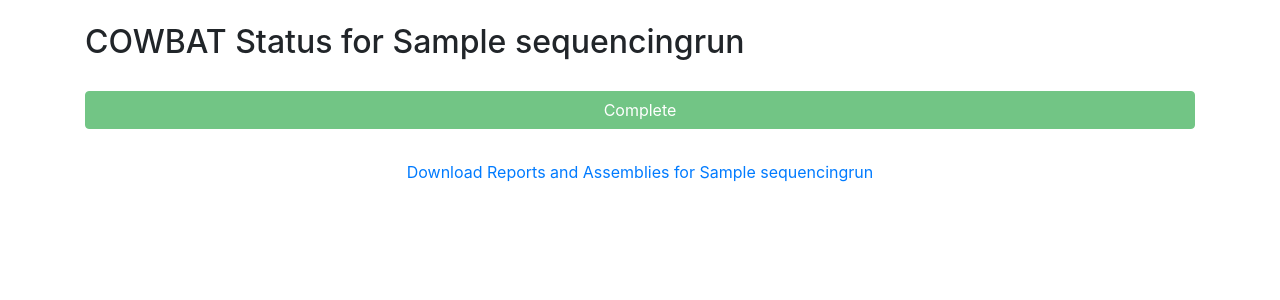
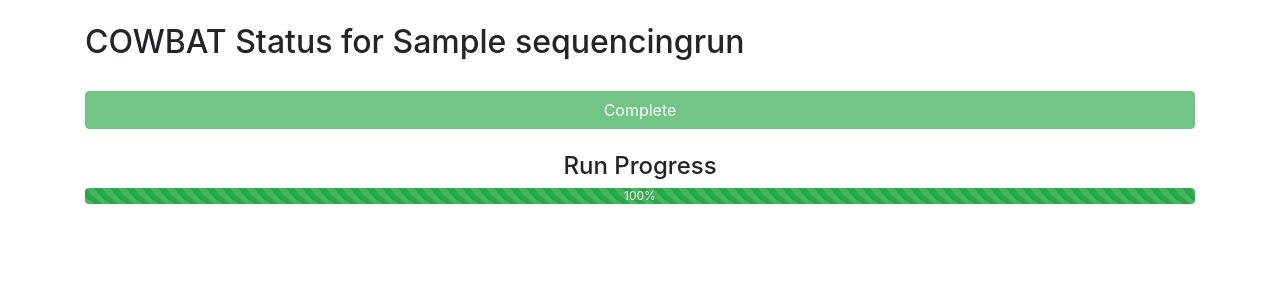
Before and after one commit to lowandrew/olc_webportalv2, a Django app: template olc_webportalv2/templates/cowbat/cowbat_processing.html in a window 1280 px wide. Shown: the part 56-356 px from the top of the page. Run offline with Django 3.2, Linux system fonts and the light colour scheme; the template is opened without the code that fills it: values that come from a table or form of the project are taken from there, others are empty; tables that the repository leaves empty hold one stand-in row (values such as "Sample post"); parts of the project's set-up code (start-up, migrations or seed data) failed here and were passed over; some libraries are stand-ins or nearby versions.

Commit message:
Assembly now has a progres bar to give user a rough idea of how their assembly is progressing

```diff
--- a/olc_webportalv2/templates/cowbat/cowbat_processing.html
+++ b/olc_webportalv2/templates/cowbat/cowbat_processing.html
@@ -4,8 +4,6 @@
 {% load bootstrap %}
 {% load i18n widget_tweaks %}
 {% block content %}
-{# TODO: Figure out a way to have some sort of progress bar when run is processing #}
-{# TODO2: Refresh page every so often (30 or 60 seconds?) so user knows what's happening. #}
 <h2>COWBAT Status for {{ sequencing_run.run_name }}</h2>
 <br>
 {% if sequencing_run.status == 'Unprocessed' %}
@@ -13,11 +11,36 @@
 {% elif sequencing_run.status == 'Error' %}
     <button class="btn btn-danger btn-block" disabled>{{ sequencing_run.status }}</button>
 {% elif sequencing_run.status == 'Processing' %}
-  <button class="btn btn-warning btn-block" disabled>{{ sequencing_run.status }}</button>
+  <button class="btn btn-info btn-block" disabled>{{ sequencing_run.status }}</button>
+  <br><br>
+  <div style="text-align: center">
+      <h4>Run Progress</h4>
+      <div class="progress">
+          <div class="progress-bar progress-bar-striped progress-bar-animated" role="progressbar" aria-valuenow="{{ progress }}" aria-valuemin="0"
+          aria-valuemax="100" style="width:{{ progress }}%">{{ progress }}%</div>
+      </div>
+  </div>
 {% elif sequencing_run.status == 'Complete' %}
   <button class="btn btn-success btn-block" disabled>{{ sequencing_run.status }}</button>
   <br>
-  <a href="{% url 'cowbat:download_run_info' run_folder=sequencing_run.run_name %}" class="btn btn-sample btn-block"
-     role="button">Download Reports and Assemblies for {{ sequencing_run.run_name }}</a>
+  <div style="text-align: center">
+    <h4>Run Progress</h4>
+    <div class="progress">
+      <div class="progress-bar progress-bar-striped bg-success" role="progressbar" aria-valuenow="100" aria-valuemin="0"
+           aria-valuemax="100" style="width:100%">100%</div>
+    </div>
+  </div>
+{% elif sequencing_run.status == 'Complete' %}
+  <div style="text-align: center">
+      <a href="{% url 'cowbat:download_run_info' run_folder=sequencing_run.run_name %}" class="btn btn-outline-dark"
+         role="button">Download Reports and Assemblies for {{ sequencing_run.run_name }}</a>
+  </div>
 {% endif %}
+  <script type="text/javascript">
+    setInterval(function () {
+      {% if sequencing_run.status == 'Processing' %}
+        window.location = window.location.href;
+      {% endif %}
+    }, 60000) // This should refresh the page every 60 seconds as long as run status is processing.
+  </script>
 {% endblock %}
```
Also changed, not shown: olc_webportalv2/cowbat/views.py (+32 -4 lines).
